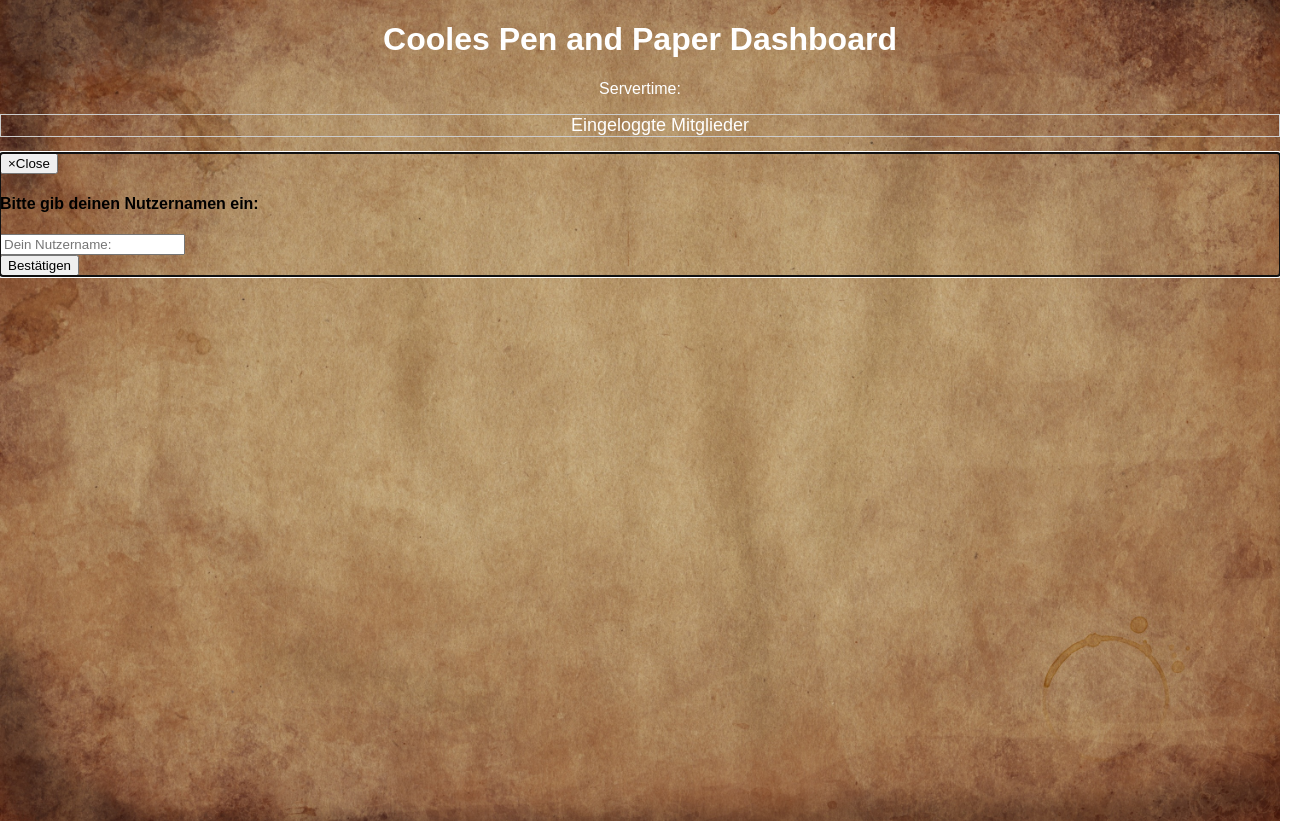
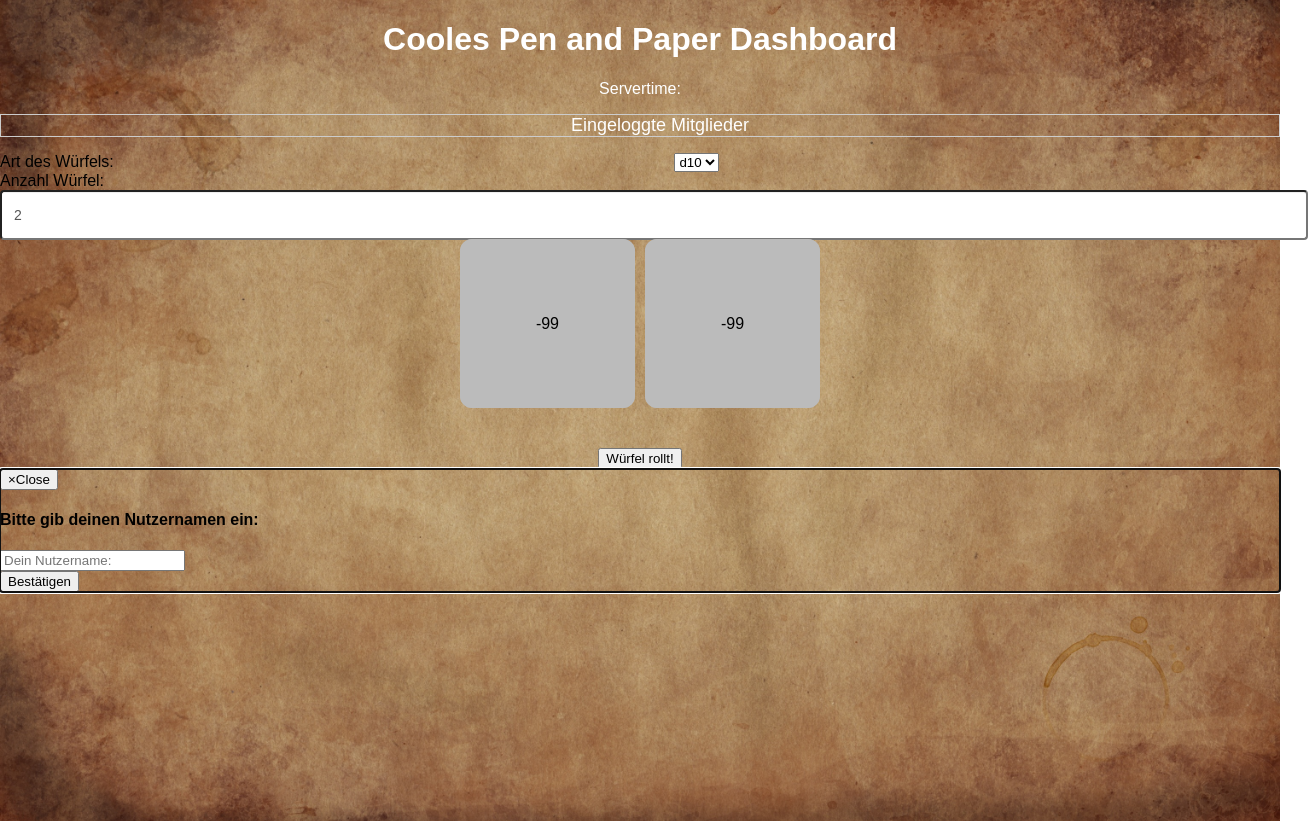
Before and after one commit to GabrielInTheWorld/pandp, a React (Create React App) app in the folder client/: page / in a window 1280 px wide. Shown: the whole page, 1308 px wide, since content can reach past the window. Built offline with nearby package versions, Linux system fonts and the light colour scheme; no server answers; the HTML template or start-up script is replaced by a standard one.

Commit message:
Added CSS to DiceTable.jsx

```diff
--- a/client/package.json
+++ b/client/package.json
@@ -6,6 +6,7 @@
     "react": "^15.6.1",
     "react-bootstrap": "^0.31.2",
     "react-dom": "^15.6.1",
+    "react-numeric-input": "^2.2.0",
     "react-scripts": "1.0.12",
     "react-tab-panel": "^2.2.7",
     "socket.io": "^2.0.3"
--- a/client/src/App.css
+++ b/client/src/App.css
@@ -36,3 +36,47 @@ h1, p{
   font-size: large;
   color: white;
 }
+
+#rowOfDice{
+  padding-top: 75px;
+  padding-bottom: 75px;
+  margin-bottom:40px;
+}
+
+.dice{
+  background-color: #BBBBBB;
+  border: 1px solid #BBBBBB;
+  -webkit-border-radius: 12px;
+  -moz-border-radius: 12px;
+  border-radius: 12px;
+  padding:75px;
+  display: inline;
+  margin: 5px;
+}
+
+.react-stepper{
+  display: block;
+  width: 100%;
+  height: 34px;
+  padding: 6px 12px;
+  font-size: 14px;
+  line-height:1.42857143;
+  color: #555;
+  background-color: white;
+  background-image: none;
+  -webkit-border-radius: 4px;
+  -moz-border-radius: 4px;
+  border-radius: 4px;
+  -webkit-transition: border-color ease-in-out .15s, box-shadow ease-in-out .15s;
+  -moz-transition: border-color ease-in-out .15s, box-shadow ease-in-out .15s;
+  -ms-transition: border-color ease-in-out .15s, box-shadow ease-in-out .15s;
+  -o-transition: border-color ease-in-out .15s, box-shadow ease-in-out .15s;
+  transition: border-color ease-in-out .15s, box-shadow ease-in-out .15s;
+  -webkit-box-shadow: inset 0 1px 1px rgba(0, 0, 0, 0.075);
+  -moz-box-shadow: inset 0 1px 1px rgba(0, 0, 0, 0.075);
+  box-shadow: inset 0 1px 1px rgba(0, 0, 0, 0.075);
+}
+
+.alignLeft{
+  float: left;
+}
--- a/client/src/App.js
+++ b/client/src/App.js
@@ -6,6 +6,7 @@ import {Button, FormControl, FormGroup, ListGroup, ListGroupItem, Grid, Col, Row
 import './App.css';
 
 import Dialog from './components/Dialog'
+import DiceTable from './components/DiceTable'
 // import CloseButton from "react-error-overlay/lib/components/CloseButton";
 // self = null
 const socket = io()
@@ -161,6 +162,9 @@ class App extends Component {
                                 {this.state.listItems}
                             </ListGroup>
                         </Col>
+                        <Col md={6}>
+                            <DiceTable/>
+                        </Col>
                     </Row>
                 </Grid>
             </div>
--- /dev/null
+++ b/client/src/components/Dice.jsx
@@ -0,0 +1,18 @@
+import React from 'react'
+import '../App.css'
+
+export default class Dice extends React.Component{
+    state = {
+        value: -99
+    }
+
+    willReceiveNewProps(newProps){
+        console.log("newProps: ", newProps)
+    }
+
+    render(){
+        return(
+            <div className="dice">{this.state.value}</div>
+        )
+    }
+}
--- /dev/null
+++ b/client/src/components/DiceTable.jsx
@@ -0,0 +1,88 @@
+import React, {Component} from 'react'
+import * as bootstrap from 'react-bootstrap'
+
+import Dice from './Dice'
+
+const FormGroup = bootstrap.FormGroup
+const FormControl = bootstrap.FormControl
+const ControlLabel = bootstrap.ControlLabel
+const Button = bootstrap.Button
+
+const Row = bootstrap.Row
+const Col = bootstrap.Col
+const Grid = bootstrap.Grid
+
+export default class DiceTable extends Component{
+    state = {
+        amountOfDice: 2,
+        kindOfDice: 10
+    }
+
+    constructor(){
+        super()
+    }
+
+    componentDidMount(){
+
+    }
+
+    rollDice = () =>{
+        console.log("roll Dice")
+    }
+
+    changeKindDice = (e) => {
+        console.log("changeKindDice: ", e.target.value.slice(1))
+    }
+
+    changeAmountDice = (e) => {
+        console.log("changeAmountDice: ", e.target.value)
+        this.setState({amountOfDice: e.target.value})
+    }
+
+    getDice = () => {
+        let number = this.state.amountOfDice
+        var dice = []
+        for(var i = 0; i < number; ++i){
+            dice.push(<Dice/>)
+        }
+        return dice
+    }
+
+    render(){
+        return(
+            <Grid>
+                <Row>
+                    <Col md={3} xs={5}>
+                        <FormGroup>
+                            <ControlLabel className="alignLeft">Art des Würfels:</ControlLabel>
+                            <FormControl componentClass="select" placeholder="Würfel" onChange={(e) => this.changeKindDice(e)}>
+                                <option value="d4">d4</option>
+                                <option value="d6">d6</option>
+                                <option value="d8">d8</option>
+                                <option selected="selected" value="d10">d10</option>
+                                <option value="d12">d12</option>
+                                <option value="d20">d20</option>
+                            </FormControl>
+                        </FormGroup>
+                    </Col>
+                    <Col md={3} xs={5}>
+                        <FormGroup>
+                            <ControlLabel className="alignLeft">Anzahl Würfel:</ControlLabel>
+                            <input className="react-stepper" type="number" value={this.state.amountOfDice} min="1" step="1" onChange={(e) => this.changeAmountDice(e)}/>
+                        </FormGroup>
+                    </Col>
+                </Row>
+                <Row id="rowOfDice">
+                    <Col md={6} xs={12}>
+                        {this.getDice()}
+                    </Col>
+                </Row>
+                <Row>
+                    <Col md={6} xs={12}>
+                        <Button onClick={() => this.rollDice()}>Würfel rollt!</Button>
+                    </Col>
+                </Row>
+            </Grid>
+        )
+    }
+}
```
